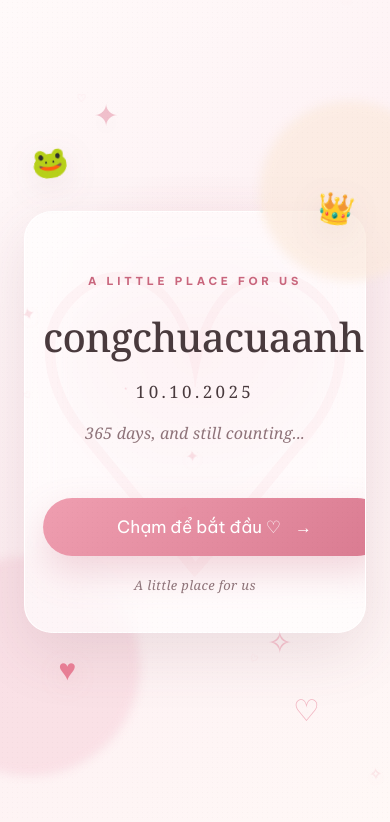
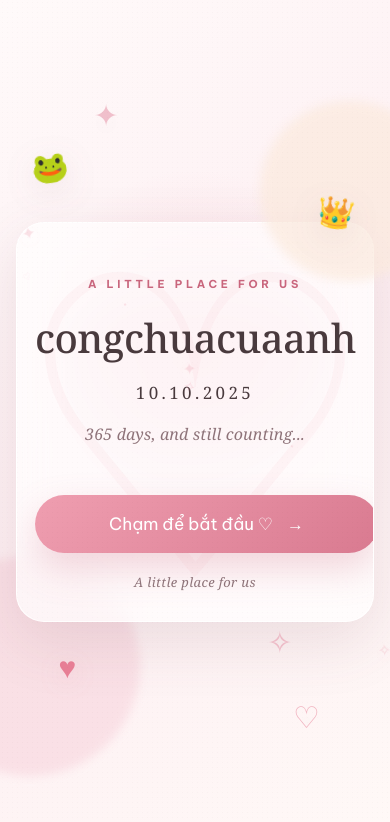
Before and after one commit to HVDung210/anniversary-site, a React (Vite) app: page / in a window 390 px wide. Shown: the top 822 px of the page. Built offline with nearby package versions, Linux system fonts and the light colour scheme.

Commit message:
sửa lỗi

```diff
--- a/src/App.tsx
+++ b/src/App.tsx
@@ -9,13 +9,17 @@ import MemoryWall from './components/MemoryWall';
 import LoveLetter from './components/LoveLetter';
 import Finale from './components/Finale';
 import PhotoViewer from './components/PhotoViewer';
-import MusicControl, { type MusicControlHandle } from './components/MusicControl';
+import MusicControl, {
+  type MusicControlHandle,
+} from './components/MusicControl';
 import AmbientEffects from './components/AmbientEffects';
 import { photos } from './data/photos';
 
 export default function App() {
   const [started, setStarted] = useState(false);
-  const [activePhoto, setActivePhoto] = useState<number | null>(null);
+  const [activePhoto, setActivePhoto] =
+    useState<number | null>(null);
+
   const musicRef = useRef<MusicControlHandle>(null);
   const { scrollYProgress } = useScroll();
 
@@ -23,13 +27,14 @@ export default function App() {
 
   /**
    * Reveal nhẹ từng section khi đi vào viewport.
-   * Chỉ animate opacity + transform nên khá nhẹ.
    */
   useEffect(() => {
     if (!started) return;
 
     const sections = Array.from(
-      document.querySelectorAll<HTMLElement>('.site .section')
+      document.querySelectorAll<HTMLElement>(
+        '.site .section'
+      )
     );
 
     const observer = new IntersectionObserver(
@@ -37,7 +42,10 @@ export default function App() {
         for (const entry of entries) {
           if (!entry.isIntersecting) continue;
 
-          entry.target.classList.add('is-section-visible');
+          entry.target.classList.add(
+            'is-section-visible'
+          );
+
           observer.unobserve(entry.target);
         }
       },
@@ -48,7 +56,10 @@ export default function App() {
     );
 
     sections.forEach((section) => {
-      section.classList.remove('is-section-visible');
+      section.classList.remove(
+        'is-section-visible'
+      );
+
       observer.observe(section);
     });
 
@@ -56,68 +67,91 @@ export default function App() {
   }, [started]);
 
   /**
-   * Vì đây được gọi trực tiếp từ click "Chạm để bắt đầu",
-   * trình duyệt cho phép phát audio có tiếng.
-   * Bài đầu tiên luôn bắt đầu từ giây 0.
+   * Màn hình bắt đầu là một màn độc lập.
+   * Sau khi click mới mount nội dung website.
    */
   const start = async () => {
+    await musicRef.current?.playFromStart();
+
     setStarted(true);
 
-    await musicRef.current?.playFromStart();
-
-    window.setTimeout(
-      () =>
-        document
-          .getElementById('hero')
-          ?.scrollIntoView({ behavior: 'smooth' }),
-      450
-    );
+    requestAnimationFrame(() => {
+      window.scrollTo({
+        top: 0,
+        behavior: 'auto',
+      });
+    });
   };
 
   const openRandom = () => {
     if (visiblePhotos.length === 0) return;
 
     const random =
-      visiblePhotos[Math.floor(Math.random() * visiblePhotos.length)];
+      visiblePhotos[
+        Math.floor(
+          Math.random() * visiblePhotos.length
+        )
+      ];
 
     setActivePhoto(random.id);
   };
 
+  /**
+   * "Xem lại từ đầu" chỉ quay về Hero.
+   * Không quay lại màn "Chạm để bắt đầu"
+   * và không dừng nhạc.
+   */
   const replay = () => {
-    musicRef.current?.stop();
+    setActivePhoto(null);
 
-    window.scrollTo({ top: 0, behavior: 'smooth' });
-
-    window.setTimeout(() => {
-      setActivePhoto(null);
-      setStarted(false);
-    }, 500);
+    document
+      .getElementById('hero')
+      ?.scrollIntoView({
+        behavior: 'smooth',
+        block: 'start',
+      });
   };
 
   return (
     <>
-      {/* Hiệu ứng rơi nhẹ chạy xuyên suốt toàn website. */}
       <AmbientEffects />
 
-      <AnimatePresence>
-        {!started && <StartScreen onStart={start} />}
+      {/*
+        MusicControl luôn mount để nút Start
+        có thể gọi playFromStart trực tiếp.
+        Khi chưa started thì player không hiện.
+      */}
+      <MusicControl
+        ref={musicRef}
+        enabled={started}
+      />
+
+      <AnimatePresence mode="wait">
+        {!started && (
+          <StartScreen
+            key="start-screen"
+            onStart={start}
+          />
+        )}
       </AnimatePresence>
 
-      <main
-        className={
-          started
-            ? 'site visible has-section-reveal'
-            : 'site has-section-reveal'
-        }
+      <AnimatePresence>
+        {started && (
+          <motion.main
+            key="anniversary-site"
+            className="site visible has-section-reveal"
+            initial={{ opacity: 0 }}
+            animate={{ opacity: 1 }}
+            transition={{
+              duration: 0.5,
+              ease: 'easeOut',
+            }}
           >
             <motion.div
               className="top-progress"
-          style={{ scaleX: scrollYProgress }}
-        />
-
-        <MusicControl
-          ref={musicRef}
-          enabled={started}
+              style={{
+                scaleX: scrollYProgress,
+              }}
             />
 
             <Hero photos={visiblePhotos} />
@@ -146,7 +180,9 @@ export default function App() {
             <LoveLetter />
 
             <Finale onReplay={replay} />
-      </main>
+          </motion.main>
+        )}
+      </AnimatePresence>
 
       <PhotoViewer
         photos={visiblePhotos}
--- a/src/components/LoveLetter.tsx
+++ b/src/components/LoveLetter.tsx
@@ -22,8 +22,13 @@ export default function LoveLetter() {
             <motion.article className="letter-paper" initial={{ opacity: 0, y: 120, scale: 0.94 }} animate={{ opacity: 1, y: 0, scale: 1 }} transition={{ type: 'spring', stiffness: 90, damping: 17 }}>
               <div className="letter-label">— A LETTER FOR YOU —</div>
               <h3>Gửi congchuacuaanh,</h3>
-              <p>Phần này đang để nội dung mẫu. Sau này bạn chỉ cần mở file <code>LoveLetter.tsx</code> và thay đoạn chữ này bằng lá thư thật của bạn.</p>
-              <p>Có thể viết nhiều đoạn, xuống dòng thoải mái. Thiết kế sẽ giữ phần thư thật yên tĩnh để người đọc tập trung vào lời nhắn.</p>
+              <p>Có lẽ cũng đã lâu rồi anh chưa ngồi lại để viết từng dòng, từng chữ để gửi đến em.
+                Không biết em còn nhớ anh nói thích viết thư tay không, vì anh có những lúc khô khan chằng được ngọt ngào nên anh rất thích cảm giác được ngồi nắn nót để viết từng câu từng chữ cho em.
+                Ngoài ra cũng bởi vì sự ngại ngùng, cảm giác sến súa nên những dòng chữ anh viết ra cũng không được trọn vẹn, nhưng anh vẫn muốn gửi đến em những gì chân thành nhất.
+                Anh biết khoảng thời gian 1 năm vừa qua cũng đã có những lúc anh làm em buồn, đã có những lúc xích mích, bất đồng quan điểm, nhưng hơn hết sau cùng anh vẫn luôn muốn bên em, muốn được chăm sóc em, muốn được yêu thương em.
+                Với thời gian 1 năm vừa qua, cũng không phải thời gian dài cũng chẳng phải ngắn, nhưng với anh đây là khoảng thời gian tuyệt vời nhất, bởi vì anh đã có em bên cạnh, có em để yêu thương, có em để quan tâm, có em để chăm sóc.
+                Cuối cùng anh mong muốn là được đi cùng em, bên cạnh em mãi về sau.
+                </p>
               <p className="letter-sign">Love,<br /><strong>🐸</strong><br /><span>10.10.2026</span></p>
             </motion.article>
           )}
--- a/src/components/StartScreen.tsx
+++ b/src/components/StartScreen.tsx
@@ -1,3 +1,4 @@
+import { motion } from 'framer-motion';
 import FloatingMascots from './FloatingMascots';
 
 type StartScreenProps = {
@@ -8,19 +9,45 @@ export default function StartScreen({
   onStart,
 }: StartScreenProps) {
   return (
-    <section className="start-screen">
+    <motion.section
+      className="start-screen"
+      initial={{ opacity: 1 }}
+      animate={{ opacity: 1 }}
+      exit={{
+        opacity: 0,
+        scale: 1.025,
+      }}
+      transition={{
+        duration: 0.42,
+        ease: 'easeInOut',
+      }}
+    >
       <div className="start-heart" />
 
       <FloatingMascots variant="start" />
 
-      <div className="start-card glass-card">
+      <motion.div
+        className="start-card glass-card"
+        initial={{
+          opacity: 0,
+          y: 14,
+          scale: 0.985,
+        }}
+        animate={{
+          opacity: 1,
+          y: 0,
+          scale: 1,
+        }}
+        transition={{
+          duration: 0.65,
+          ease: 'easeOut',
+        }}
+      >
         <div className="eyebrow">
           A LITTLE PLACE FOR US
         </div>
 
-        <h1>
-          <span></span> congchuacuaanh
-        </h1>
+        <h1>congchuacuaanh</h1>
 
         <div className="anniversary-date">
           10.10.2025
@@ -42,7 +69,7 @@ export default function StartScreen({
         <div className="micro-copy">
           A little place for us
         </div>
-      </div>
-    </section>
+      </motion.div>
+    </motion.section>
   );
 }
--- a/src/styles.css
+++ b/src/styles.css
@@ -2332,3 +2332,174 @@ p { font-family: var(--font-sans); color: var(--text-soft); line-height: 1.8; le
     animation:none !important;
   }
 }
+
+
+/* =========================================================
+   START SCREEN AS A REAL FIRST PAGE
+   ========================================================= */
+
+/*
+ * Màn start là một viewport độc lập.
+ * Nội dung website chưa mount nên không sinh scrollbar phía dưới.
+ */
+.start-screen {
+  width:100vw;
+  height:100dvh;
+  min-height:100dvh;
+
+  overflow:hidden;
+  overscroll-behavior:none;
+}
+
+.start-card {
+  max-height:calc(100dvh - 36px);
+}
+
+/* Tránh scrollbar của browser xuất hiện ở màn mở đầu. */
+body:has(.start-screen) {
+  overflow:hidden;
+}
+
+
+/* =========================================================
+   HERO PHOTO HOVER FOCUS
+   ========================================================= */
+
+.hero-photo-stack {
+  isolation:isolate;
+  overflow:visible;
+}
+
+.hero-photo {
+  cursor:default;
+
+  transform-origin:center;
+
+  will-change:transform;
+
+  transition:
+    opacity .22s ease,
+    filter .22s ease,
+    box-shadow .22s ease;
+}
+
+/*
+ * Khi hover một ảnh:
+ * - ảnh đó nổi lên trên tất cả ảnh còn lại
+ * - ảnh xung quanh dịu đi để nhìn rõ ảnh đang chọn
+ */
+.hero-photo-stack:has(.hero-photo:hover)
+  .hero-photo:not(:hover) {
+  opacity:.58 !important;
+
+  filter:
+    saturate(.72)
+    brightness(.98);
+}
+
+.hero-photo:hover {
+  box-shadow:
+    0 34px 75px rgba(82,52,61,.28),
+    0 10px 28px rgba(221,112,139,.15);
+}
+
+.hero-photo-glow {
+  position:absolute;
+  inset:-12px;
+  z-index:-1;
+
+  border-radius:12px;
+
+  background:
+    radial-gradient(
+      circle at 50% 50%,
+      rgba(236,131,157,.24),
+      transparent 68%
+    );
+
+  opacity:0;
+
+  transform:scale(.92);
+
+  transition:
+    opacity .22s ease,
+    transform .22s ease;
+
+  pointer-events:none;
+}
+
+.hero-photo:hover .hero-photo-glow {
+  opacity:1;
+  transform:scale(1);
+}
+
+.hero-photo figcaption {
+  transition:
+    color .2s ease,
+    transform .2s ease;
+}
+
+.hero-photo:hover figcaption {
+  color:#bd6077;
+
+  transform:translateY(-1px);
+}
+
+
+/* =========================================================
+   REPLAY TARGET
+   ========================================================= */
+
+/*
+ * Khi "Xem lại từ đầu", Hero là điểm đầu của nội dung.
+ * scroll-margin tránh thanh progress/player che nội dung.
+ */
+#hero {
+  scroll-margin-top:0;
+}
+
+
+@media (max-width:640px) {
+  .start-screen {
+    padding:16px;
+  }
+
+  .start-card {
+    width:min(100%,520px);
+    max-height:calc(100dvh - 24px);
+
+    padding:
+      clamp(34px,7vh,54px)
+      18px
+      30px;
+  }
+
+  .start-card h1 {
+    margin:
+      clamp(18px,4vh,26px)
+      auto
+      12px;
+  }
+
+  .primary-button {
+    margin-top:
+      clamp(22px,4vh,30px);
+  }
+
+  /*
+   * Mobile không phóng ảnh quá mạnh để tránh tràn màn hình.
+   */
+  .hero-photo-stack:has(.hero-photo:hover)
+    .hero-photo:not(:hover) {
+    opacity:.72 !important;
+  }
+}
+
+
+@media (prefers-reduced-motion:reduce) {
+  .hero-photo,
+  .hero-photo-glow,
+  .hero-photo figcaption {
+    transition:none !important;
+  }
+}
```
Also changed, not shown: src/components/Hero.tsx (+104 -19 lines). Lines whose indentation alone changed are shown as unchanged.
